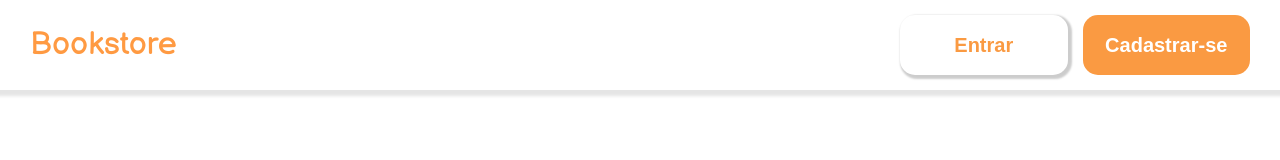
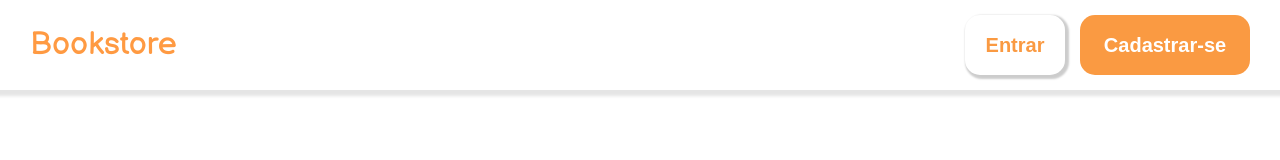
Before and after one commit to JefersonBatista/bookstore-front-end, a React (Create React App) app: page / in a window 1280 px wide. Shown: the top 160 px of the page. Built offline with nearby package versions, Linux system fonts and the light colour scheme; no server answers.

Commit message:
feat: top-bar with layout for all users

```diff
--- a/package.json
+++ b/package.json
@@ -6,6 +6,7 @@
     "axios": "^0.25.0",
     "react": "^17.0.2",
     "react-dom": "^17.0.2",
+    "react-icons": "^4.3.1",
     "react-router-dom": "^6.2.1",
     "react-scripts": "^4.0.3",
     "styled-components": "^5.3.3"
--- a/src/components/TopBar/TopBar.js
+++ b/src/components/TopBar/TopBar.js
@@ -1,22 +1,47 @@
 import { useNavigate } from "react-router-dom";
+import { FiShoppingCart, FiLogOut } from "react-icons/fi";
 
 import { Button, Title } from "../../styledComponents";
 
-import { Header, Options } from "./style";
+import {
+  Header,
+  OptionsForLoggedOutUser,
+  OptionsForLoggedInUser,
+} from "./style";
 
 export default function TopBar() {
   const navigate = useNavigate();
+
+  const session = JSON.parse(localStorage.getItem("session"));
+  const loggedIn = Boolean(session);
+  const username = session?.name;
 
   return (
     <Header>
       <Title>Bookstore</Title>
 
-      <Options>
-        <Button onClick={() => navigate("/log-in")}>Entrar</Button>
-        <Button highlighted onClick={() => navigate("/sign-up")}>
-          Cadastrar-se
-        </Button>
-      </Options>
+      {loggedIn || (
+        <OptionsForLoggedOutUser>
+          <Button width="100px" onClick={() => navigate("/log-in")}>
+            Entrar
+          </Button>
+          <Button
+            width="170px"
+            highlighted
+            onClick={() => navigate("/sign-up")}
+          >
+            Cadastrar-se
+          </Button>
+        </OptionsForLoggedOutUser>
+      )}
+
+      {loggedIn && (
+        <OptionsForLoggedInUser>
+          <span>{username}</span>
+          <FiShoppingCart className="icon" />
+          <FiLogOut className="icon" />
+        </OptionsForLoggedInUser>
+      )}
     </Header>
   );
 }
--- a/src/components/TopBar/style.js
+++ b/src/components/TopBar/style.js
@@ -15,8 +15,20 @@ export const Header = styled.header`
   box-shadow: 0 3px 3px 3px rgba(150, 150, 150, 0.25);
 `;
 
-export const Options = styled.div`
+export const OptionsForLoggedOutUser = styled.div`
   display: flex;
   gap: 15px;
-  width: 350px;
 `;
+
+export const OptionsForLoggedInUser = styled.div`
+  display: flex;
+  gap: 30px;
+
+  span {
+    font-family: "Roboto", sans-serif;
+  }
+
+  .icon {
+    cursor: pointer;
+  }
+`;
```
Also changed, not shown: 1 other file (tests, documents, lock files or other folders).
